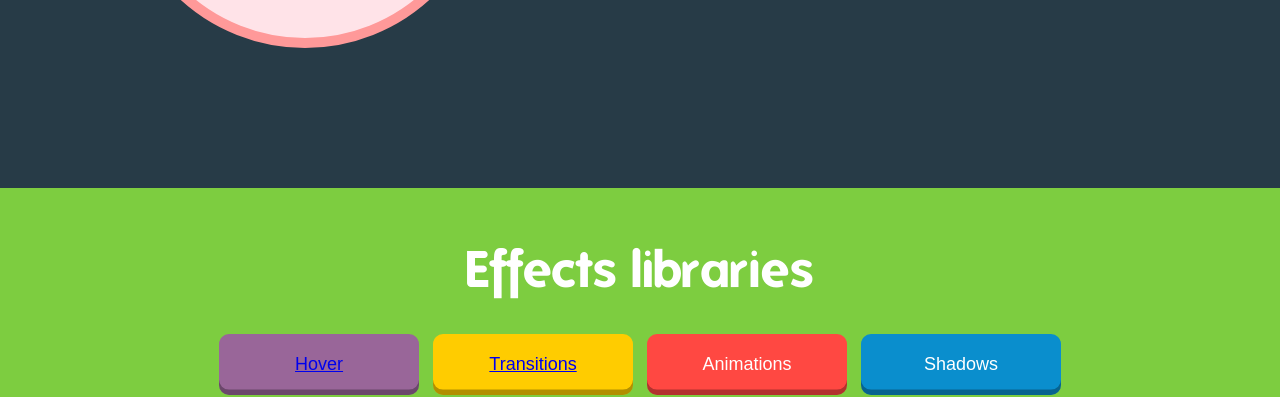
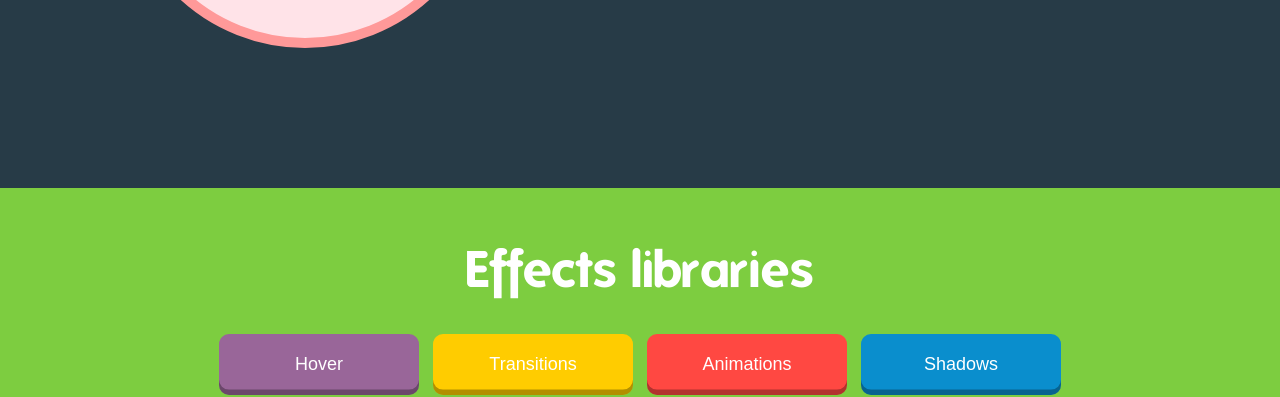
Before and after one commit to aliceperez/greateffects, a plain HTML site: page index.html in a window 1280 px wide. Shown: the part 422-819 px from the top of the page. Drawn offline with Linux system fonts and the light colour scheme.

Commit message:
Update style.css

```diff
--- a/style.css
+++ b/style.css
@@ -12,6 +12,11 @@ header
 	width:100%;
 	z-index: 100;
 	position: fixed;
+}
+a
+{
+	color:white;
+	text-decoration:none;
 }
 a:hover
 {
```
